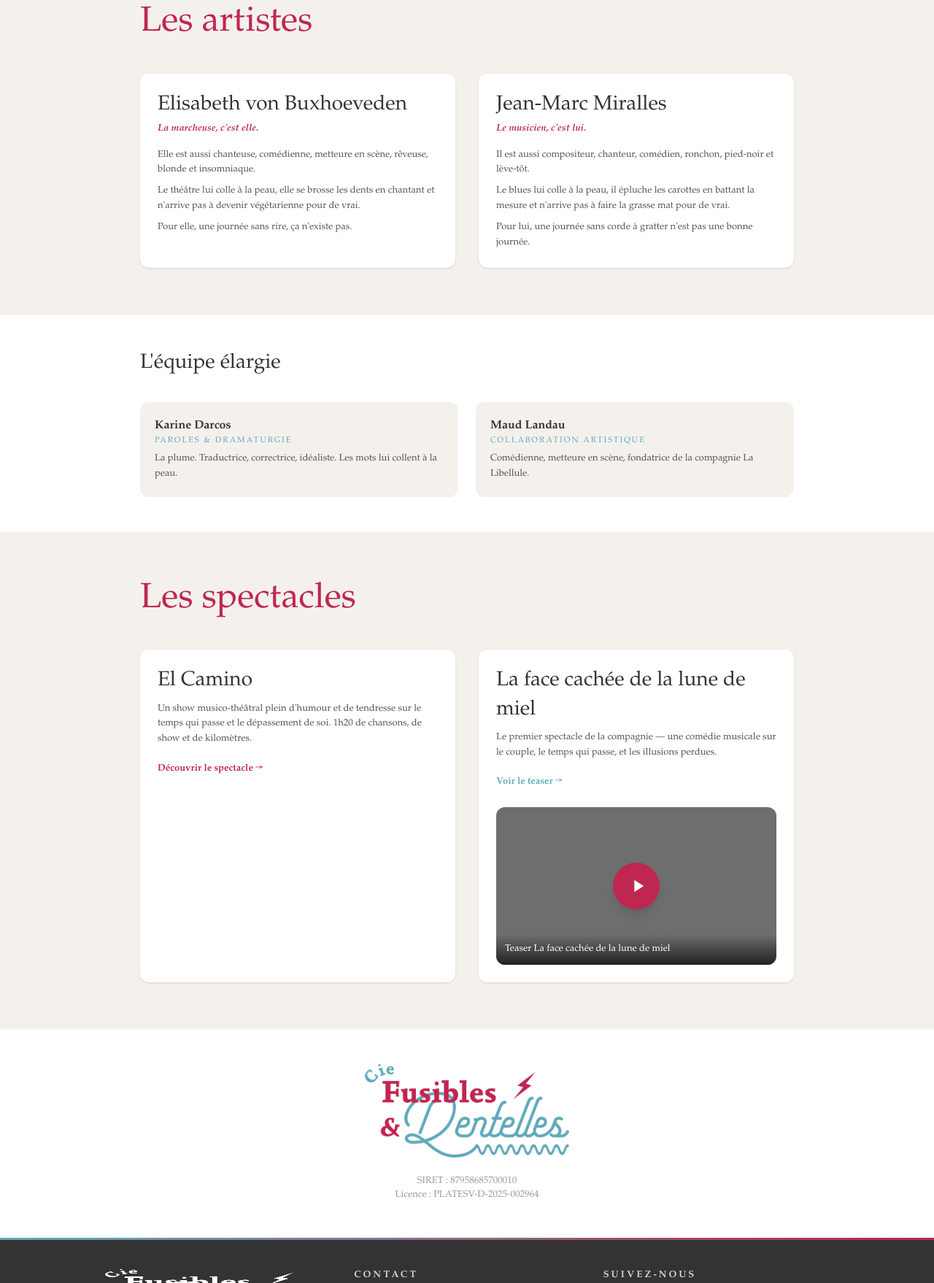
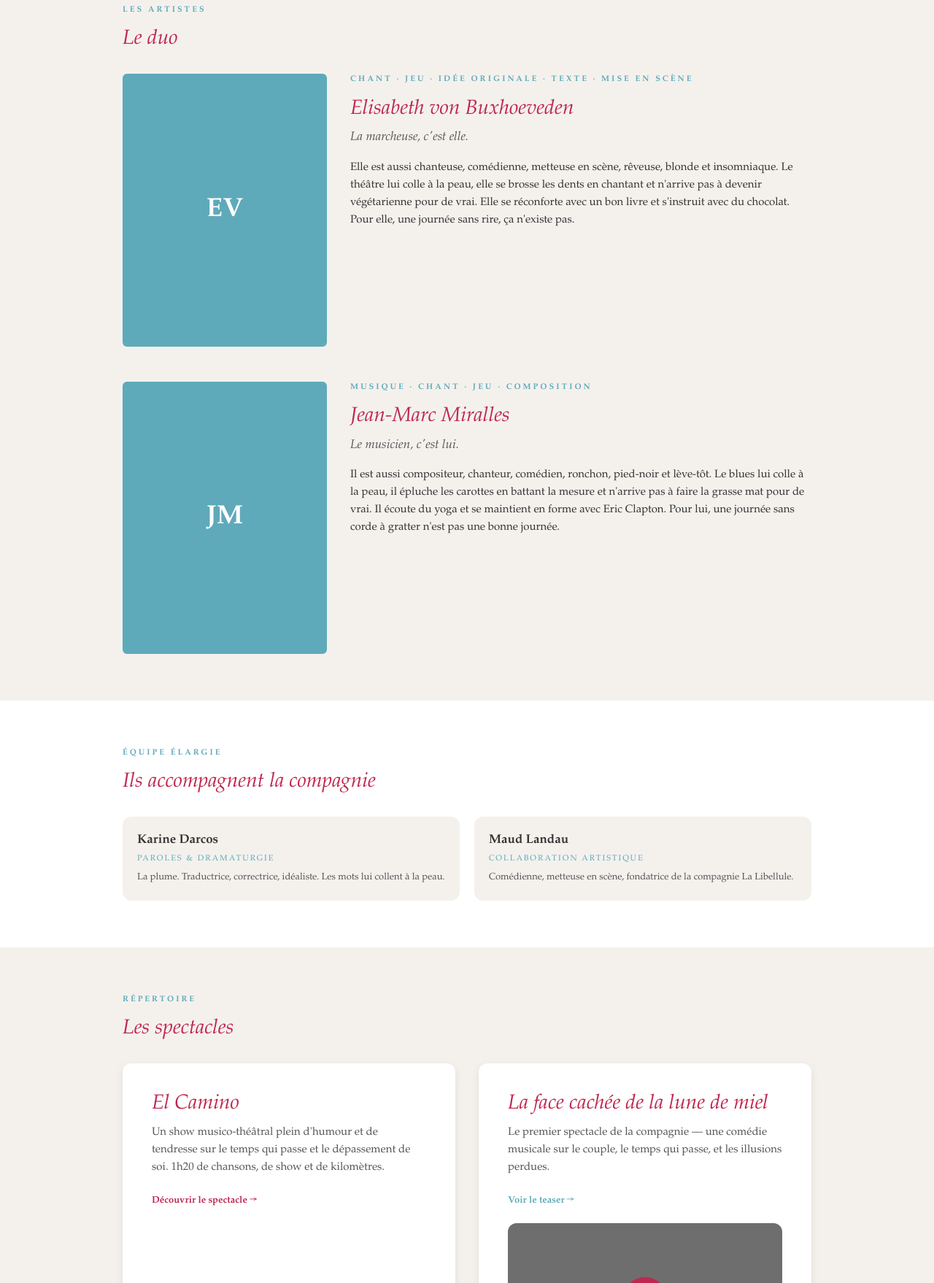
Before and after one commit to hugomiralles-manta/el-camino-site, an Astro site: page /el-camino-site/compagnie in a window 1280 px wide. Shown: the part 1042-2800 px from the top of the page at 73% size. Built offline with nearby package versions, Linux system fonts and the light colour scheme; Astro itself is replaced by a stand-in of ours; grey boxes are pictures that could not be loaded.

Commit message:
refactor(compagnie): migrate to design system (Phase 9 step 6.3)
Migrate compagnie.astro to use DRY architecture:
- PageSection wrappers for all 5 sections (warm/white alternating)
- ArtistCard primitive for the main duo (Elisabeth + Jean-Marc)
- Card primitive for shows repertory
- Content imported from src/content/artists.ts and company.ts
- mainDuo filtered from artists array (Karine shown in extended team)

Main duo bios now use the full text from source-content.md via
content/artists.ts (was abbreviated inline before). Content improved
while migration unchanged for all other blocks.

```diff
--- a/src/pages/compagnie.astro
+++ b/src/pages/compagnie.astro
@@ -3,31 +3,18 @@ import BaseLayout from '../layouts/BaseLayout.astro';
 import Header from '../components/Header.astro';
 import Footer from '../components/Footer.astro';
 import VideoEmbed from '../components/VideoEmbed.astro';
+import PageSection from '../components/layout/PageSection.astro';
+import Card from '../components/ui/Card.astro';
+import ArtistCard from '../components/content/ArtistCard.astro';
+import { company } from '../content/company';
+import { artists } from '../content/artists';
 
 const base = import.meta.env.BASE_URL;
 
-const artistes = [
-  {
-    name: 'Elisabeth von Buxhoeveden',
-    tagline: 'La marcheuse, c\'est elle.',
-    bio: [
-      'Elle est aussi chanteuse, comédienne, metteure en scène, rêveuse, blonde et insomniaque.',
-      'Le théâtre lui colle à la peau, elle se brosse les dents en chantant et n\'arrive pas à devenir végétarienne pour de vrai.',
-      'Pour elle, une journée sans rire, ça n\'existe pas.',
-    ],
-  },
-  {
-    name: 'Jean-Marc Miralles',
-    tagline: 'Le musicien, c\'est lui.',
-    bio: [
-      'Il est aussi compositeur, chanteur, comédien, ronchon, pied-noir et lève-tôt.',
-      'Le blues lui colle à la peau, il épluche les carottes en battant la mesure et n\'arrive pas à faire la grasse mat pour de vrai.',
-      'Pour lui, une journée sans corde à gratter n\'est pas une bonne journée.',
-    ],
-  },
-];
+// Main duo shown as full ArtistCards. Extended team shown as summary cards.
+const mainDuo = artists.filter((a) => a.id === 'elisabeth' || a.id === 'jean-marc');
 
-const equipeElargie = [
+const extendedTeam = [
   {
     name: 'Karine Darcos',
     role: 'Paroles & dramaturgie',
@@ -36,8 +23,15 @@ const equipeElargie = [
   {
     name: 'Maud Landau',
     role: 'Collaboration artistique',
-    description: 'Comédienne, metteure en scène, fondatrice de la compagnie La Libellule.',
+    description: 'Comédienne, metteuse en scène, fondatrice de la compagnie La Libellule.',
   },
+];
+
+const linkingThemes = [
+  'Entre théâtre et musique',
+  'Entre artistes et spectateurs',
+  'Entre la vie et la scène',
+  'Entre humour et tragédie',
 ];
 ---
 
@@ -47,173 +41,315 @@ const equipeElargie = [
 >
   <Header />
 
-  <!-- Hero -->
-  <section class="py-16 px-4 text-white text-center" style="background-color: var(--color-secondary);">
-    <div class="max-w-3xl mx-auto">
-      <h1 class="text-5xl md:text-6xl font-bold mb-4" style="font-family: var(--font-heading);">
-        Fusibles & Dentelles
-      </h1>
-      <p class="text-lg opacity-90 italic">
+  <!-- Hero compact teal band -->
+  <section class="company-hero">
+    <div class="company-hero__inner">
+      <h1 class="company-hero__title">Fusibles &amp; Dentelles</h1>
+      <p class="company-hero__tagline">
         La compagnie qui sait changer son fusible d'épaule !
       </p>
     </div>
   </section>
 
   <!-- Présentation -->
-  <section class="py-16 px-4" style="background-color: var(--color-bg-warm);">
-    <div class="max-w-3xl mx-auto">
-      <h2 class="text-2xl md:text-3xl mb-6" style="font-family: var(--font-heading); color: var(--color-primary);">
-        La compagnie
-      </h2>
-      <div class="space-y-5 text-base leading-relaxed" style="color: var(--color-text);">
+  <PageSection label="La compagnie" title="Un duo, deux spectacles" background="warm">
+    <div class="company-intro">
       <p>
-          Fusibles & Dentelles, c'est avant tout le duo formé par la comédienne et chanteuse Elisabeth von Buxhoeveden et par le musicien et comédien Jean-Marc Miralles.
+        Fusibles &amp; Dentelles, c'est avant tout le duo formé par la comédienne et chanteuse
+        Elisabeth von Buxhoeveden et par le musicien et comédien Jean-Marc Miralles.
       </p>
       <p>
-          Les deux complices ont actuellement deux spectacles à leur actif : <em>La face cachée de la lune de miel</em> et <em>El Camino</em>.
+        Les deux complices ont actuellement deux spectacles à leur actif :
+        <em>La face cachée de la lune de miel</em> et <em>El Camino</em>.
       </p>
     </div>
-    </div>
-  </section>
+  </PageSection>
 
-  <!-- Philosophie -->
-  <section class="py-16 px-4 bg-white">
-    <div class="max-w-3xl mx-auto">
-      <h2 class="text-2xl md:text-3xl mb-8" style="font-family: var(--font-heading); color: var(--color-primary);">
-        Créer du lien
-      </h2>
-      <div class="grid md:grid-cols-2 gap-6">
-        {[
-          'Entre théâtre et musique',
-          'Entre artistes et spectateurs',
-          'Entre la vie et la scène',
-          'Entre humour et tragédie',
-        ].map((item) => (
-          <div
-            class="p-5 rounded-xl border-l-4"
-            style="background-color: var(--color-bg-warm); border-color: var(--color-secondary);"
-          >
-            <p class="text-base leading-relaxed" style="color: var(--color-text);">{item}</p>
+  <!-- Philosophie — Créer du lien -->
+  <PageSection label="Philosophie" title="Créer du lien" background="white">
+    <div class="linking-grid">
+      {linkingThemes.map((item) => (
+        <div class="linking-card">
+          <p>{item}</p>
         </div>
       ))}
     </div>
-    </div>
-  </section>
+  </PageSection>
 
-  <!-- Biographies -->
-  <section class="py-16 px-4" style="background-color: var(--color-bg-warm);">
-    <div class="max-w-4xl mx-auto">
-      <h2 class="text-2xl md:text-3xl mb-10" style="font-family: var(--font-heading); color: var(--color-primary);">
-        Les artistes
-      </h2>
-      <div class="grid md:grid-cols-2 gap-8">
-        {artistes.map(({ name, tagline, bio }) => (
-          <div class="p-6 rounded-xl bg-white shadow-sm">
-            <h3 class="text-xl mb-1" style="font-family: var(--font-heading); color: var(--color-text);">
-              {name}
-            </h3>
-            <p class="font-semibold italic mb-4 text-sm" style="color: var(--color-primary);">
-              {tagline}
-            </p>
-            <div class="space-y-2">
-              {bio.map((line) => (
-                <p class="text-sm leading-relaxed" style="color: var(--color-text-light);">{line}</p>
+  <!-- Biographies du duo -->
+  <PageSection label="Les artistes" title="Le duo" background="warm">
+    <div class="artists-grid">
+      {mainDuo.map(({ name, tagline, bio, roles }) => (
+        <ArtistCard
+          name={name}
+          role={roles.join(' · ')}
+          tagline={tagline}
+          bio={bio}
+        />
       ))}
     </div>
+  </PageSection>
+
+  <!-- Équipe élargie -->
+  <PageSection label="Équipe élargie" title="Ils accompagnent la compagnie" background="white">
+    <div class="extended-team-grid">
+      {extendedTeam.map(({ name, role, description }) => (
+        <div class="team-card">
+          <h3 class="team-card__name">{name}</h3>
+          <p class="team-card__role">{role}</p>
+          <p class="team-card__description">{description}</p>
         </div>
       ))}
     </div>
-    </div>
-  </section>
-
-  <!-- Équipe élargie -->
-  <section class="py-12 px-4 bg-white">
-    <div class="max-w-4xl mx-auto">
-      <h2 class="text-xl mb-8" style="font-family: var(--font-heading); color: var(--color-text);">
-        L'équipe élargie
-      </h2>
-      <div class="grid md:grid-cols-2 gap-6">
-        {equipeElargie.map(({ name, role, description }) => (
-          <div class="p-5 rounded-xl" style="background-color: var(--color-bg-warm);">
-            <h3 class="font-semibold mb-0.5" style="color: var(--color-text);">{name}</h3>
-            <p class="text-xs uppercase tracking-wide mb-2" style="color: var(--color-secondary);">{role}</p>
-            <p class="text-sm leading-relaxed" style="color: var(--color-text-light);">{description}</p>
-          </div>
-        ))}
-      </div>
-    </div>
-  </section>
+  </PageSection>
 
   <!-- Les spectacles -->
-  <section class="py-16 px-4" style="background-color: var(--color-bg-warm);">
-    <div class="max-w-4xl mx-auto">
-      <h2 class="text-2xl md:text-3xl mb-10" style="font-family: var(--font-heading); color: var(--color-primary);">
-        Les spectacles
-      </h2>
-      <div class="grid md:grid-cols-2 gap-8">
-
+  <PageSection label="Répertoire" title="Les spectacles" background="warm">
+    <div class="shows-grid">
       <!-- El Camino -->
-        <div class="bg-white rounded-xl shadow-sm overflow-hidden">
-          <div class="p-6">
-            <h3 class="text-xl mb-2" style="font-family: var(--font-heading); color: var(--color-text);">
-              El Camino
-            </h3>
-            <p class="text-sm leading-relaxed mb-4" style="color: var(--color-text-light);">
-              Un show musico-théâtral plein d'humour et de tendresse sur le temps qui passe et le dépassement de soi. 1h20 de chansons, de show et de kilomètres.
+      <Card>
+        <h3 class="show-title">El Camino</h3>
+        <p class="show-description">
+          Un show musico-théâtral plein d'humour et de tendresse sur le temps qui passe et le
+          dépassement de soi. 1h20 de chansons, de show et de kilomètres.
         </p>
-            <a
-              href={`${base}spectacle`}
-              class="text-sm font-semibold transition-all hover:underline"
-              style="color: var(--color-primary);"
-            >
+        <a href={`${base}spectacle`} class="show-link show-link--primary">
           Découvrir le spectacle →
         </a>
-          </div>
-        </div>
+      </Card>
 
       <!-- La face cachée -->
-        <div class="bg-white rounded-xl shadow-sm overflow-hidden">
-          <div class="p-6">
-            <h3 class="text-xl mb-2" style="font-family: var(--font-heading); color: var(--color-text);">
-              La face cachée de la lune de miel
-            </h3>
-            <p class="text-sm leading-relaxed mb-4" style="color: var(--color-text-light);">
-              Le premier spectacle de la compagnie — une comédie musicale sur le couple, le temps qui passe, et les illusions perdues.
+      <Card>
+        <h3 class="show-title">La face cachée de la lune de miel</h3>
+        <p class="show-description">
+          Le premier spectacle de la compagnie — une comédie musicale sur le couple, le temps qui
+          passe, et les illusions perdues.
         </p>
         <a
           href="https://www.youtube.com/watch?v=7Em9EGD7j6I"
           target="_blank"
           rel="noopener noreferrer"
-              class="text-sm font-semibold transition-all hover:underline"
-              style="color: var(--color-secondary);"
+          class="show-link show-link--secondary"
         >
           Voir le teaser →
         </a>
-          </div>
-          <div class="px-6 pb-6">
+        <div class="show-video">
           <VideoEmbed videoId="7Em9EGD7j6I" title="Teaser La face cachée de la lune de miel" />
         </div>
+      </Card>
     </div>
-
-      </div>
-    </div>
-  </section>
+  </PageSection>
 
   <!-- Logo & Identité -->
-  <section class="py-12 px-4 text-center bg-white">
-    <div class="max-w-sm mx-auto">
+  <section class="company-footer">
     <img
       src={`${base}logo/LOGO-COULEUR.png`}
-        alt="Logo Fusibles & Dentelles"
-        class="mx-auto h-32 w-auto mb-6"
+      alt={`Logo ${company.shortName}`}
+      class="company-footer__logo"
       loading="lazy"
     />
-      <p class="text-sm" style="color: var(--color-text-muted);">
-        SIRET : 87958685700010<br />
-        Licence : PLATESV-D-2025-002964
+    <p class="company-footer__legal">
+      SIRET : {company.legal.siret}<br />
+      Licence : {company.legal.license.replace('Cat 2 : ', '')}
     </p>
-    </div>
   </section>
 
   <Footer />
 </BaseLayout>
+
+<style>
+  /* ---- Hero --------------------------------------------------------------- */
+  .company-hero {
+    background-color: var(--color-secondary);
+    color: #ffffff;
+    text-align: center;
+    padding: var(--space-16) var(--space-5);
+  }
+  .company-hero__inner {
+    max-width: 720px;
+    margin: 0 auto;
+  }
+  .company-hero__title {
+    font-family: var(--font-family);
+    font-style: italic;
+    font-weight: var(--weight-normal);
+    font-size: var(--text-3xl);
+    line-height: var(--leading-tight);
+    margin: 0 0 var(--space-4);
+  }
+  .company-hero__tagline {
+    font-family: var(--font-family);
+    font-style: italic;
+    font-size: var(--text-md);
+    opacity: 0.9;
+    margin: 0;
+  }
+
+  /* ---- Intro paragraphs --------------------------------------------------- */
+  .company-intro {
+    max-width: 720px;
+    margin: 0 auto;
+    display: flex;
+    flex-direction: column;
+    gap: var(--space-5);
+    font-family: var(--font-family);
+    font-size: var(--text-base);
+    line-height: var(--leading-relaxed);
+    color: var(--color-text);
+  }
+  .company-intro p {
+    margin: 0;
+  }
+
+  /* ---- Linking themes grid ------------------------------------------------ */
+  .linking-grid {
+    display: grid;
+    grid-template-columns: 1fr;
+    gap: var(--space-5);
+    max-width: 720px;
+    margin: 0 auto;
+  }
+  @media (min-width: 640px) {
+    .linking-grid {
+      grid-template-columns: 1fr 1fr;
+    }
+  }
+  .linking-card {
+    padding: var(--space-5);
+    border-radius: var(--radius-lg);
+    background-color: var(--color-bg-warm);
+    border-left: 4px solid var(--color-secondary);
+  }
+  .linking-card p {
+    font-family: var(--font-family);
+    font-size: var(--text-base);
+    line-height: var(--leading-relaxed);
+    color: var(--color-text);
+    margin: 0;
+  }
+
+  /* ---- Artists grid (main duo) ------------------------------------------- */
+  .artists-grid {
+    display: grid;
+    grid-template-columns: 1fr;
+    gap: var(--space-12);
+    max-width: 960px;
+    margin: 0 auto;
+  }
+
+  /* ---- Extended team grid ------------------------------------------------- */
+  .extended-team-grid {
+    display: grid;
+    grid-template-columns: 1fr;
+    gap: var(--space-5);
+    max-width: 960px;
+    margin: 0 auto;
+  }
+  @media (min-width: 768px) {
+    .extended-team-grid {
+      grid-template-columns: 1fr 1fr;
+    }
+  }
+  .team-card {
+    padding: var(--space-5);
+    border-radius: var(--radius-lg);
+    background-color: var(--color-bg-warm);
+  }
+  .team-card__name {
+    font-family: var(--font-family);
+    font-size: var(--text-md);
+    font-weight: var(--weight-bold);
+    color: var(--color-text);
+    margin: 0 0 var(--space-1);
+  }
+  .team-card__role {
+    font-family: var(--font-family);
+    font-size: var(--text-xs);
+    text-transform: uppercase;
+    letter-spacing: var(--tracking-wide);
+    color: var(--color-secondary);
+    margin: 0 0 var(--space-2);
+  }
+  .team-card__description {
+    font-family: var(--font-family);
+    font-size: var(--text-sm);
+    line-height: var(--leading-relaxed);
+    color: var(--color-text-light);
+    margin: 0;
+  }
+
+  /* ---- Shows grid --------------------------------------------------------- */
+  .shows-grid {
+    display: grid;
+    grid-template-columns: 1fr;
+    gap: var(--space-8);
+    max-width: 1024px;
+    margin: 0 auto;
+  }
+  @media (min-width: 768px) {
+    .shows-grid {
+      grid-template-columns: 1fr 1fr;
+    }
+  }
+  .show-title {
+    font-family: var(--font-family);
+    font-style: italic;
+    font-size: var(--text-xl);
+    color: var(--color-primary);
+    font-weight: var(--weight-normal);
+    line-height: var(--leading-tight);
+    margin: 0 0 var(--space-3);
+  }
+  .show-description {
+    font-family: var(--font-family);
+    font-size: var(--text-base);
+    line-height: var(--leading-relaxed);
+    color: var(--color-text-light);
+    margin: 0 0 var(--space-5);
+  }
+  .show-link {
+    font-family: var(--font-family);
+    font-size: var(--text-sm);
+    font-weight: var(--weight-bold);
+    text-decoration: none;
+    transition: color 0.2s;
+  }
+  .show-link:hover {
+    text-decoration: underline;
+  }
+  .show-link--primary {
+    color: var(--color-primary);
+  }
+  .show-link--primary:hover {
+    color: var(--color-primary-dark);
+  }
+  .show-link--secondary {
+    color: var(--color-secondary);
+  }
+  .show-link--secondary:hover {
+    color: var(--color-secondary-dark);
+  }
+  .show-video {
+    margin-top: var(--space-5);
+  }
+
+  /* ---- Company footer (logo + legal) ------------------------------------- */
+  .company-footer {
+    background-color: var(--color-bg-white);
+    text-align: center;
+    padding: var(--space-12) var(--space-5);
+  }
+  .company-footer__logo {
+    display: block;
+    height: 128px;
+    width: auto;
+    margin: 0 auto var(--space-6);
+  }
+  .company-footer__legal {
+    font-family: var(--font-family);
+    font-size: var(--text-sm);
+    color: var(--color-text-muted);
+    line-height: var(--leading-relaxed);
+    margin: 0;
+  }
+</style>
```
Lines whose indentation alone changed are shown as unchanged.
